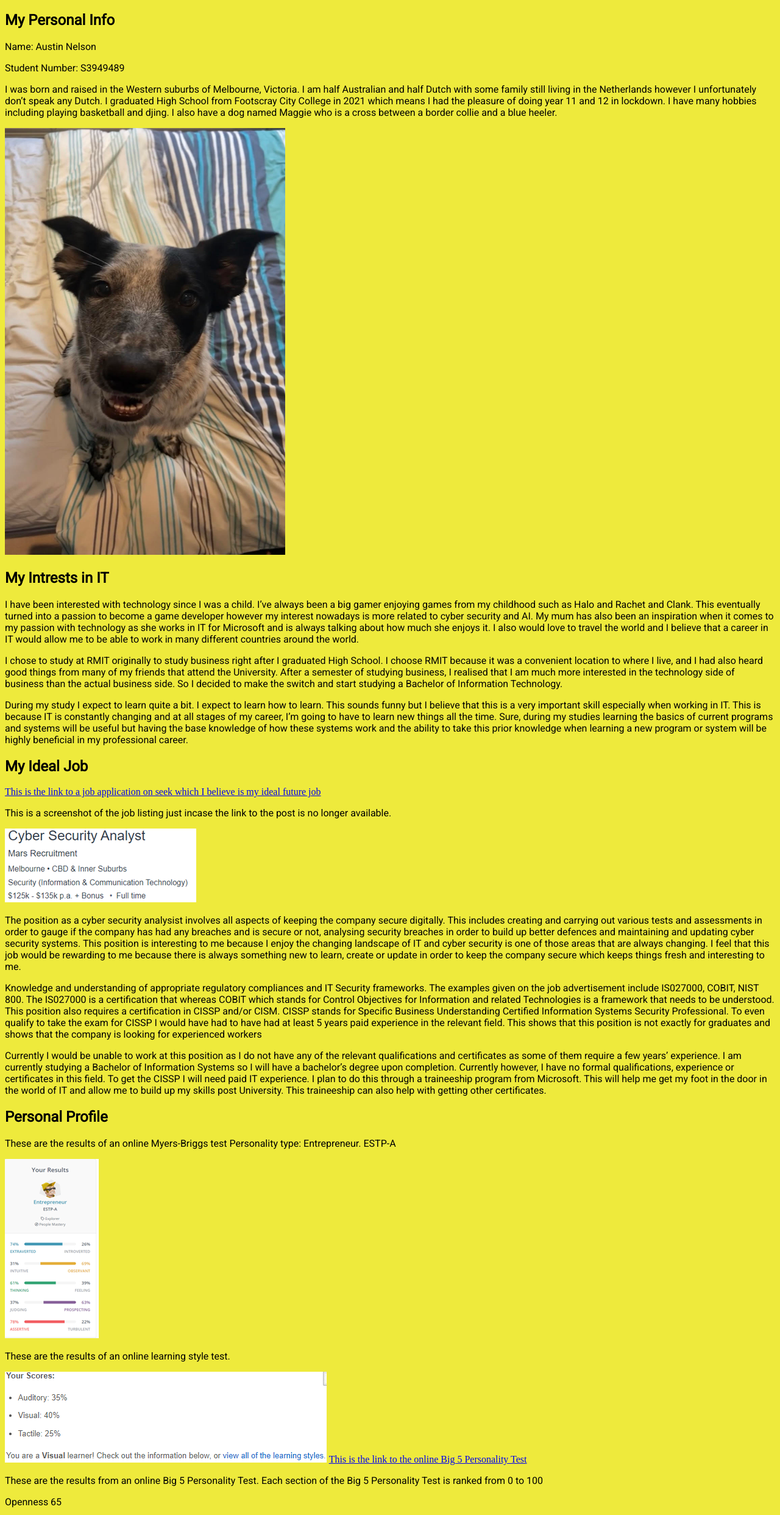
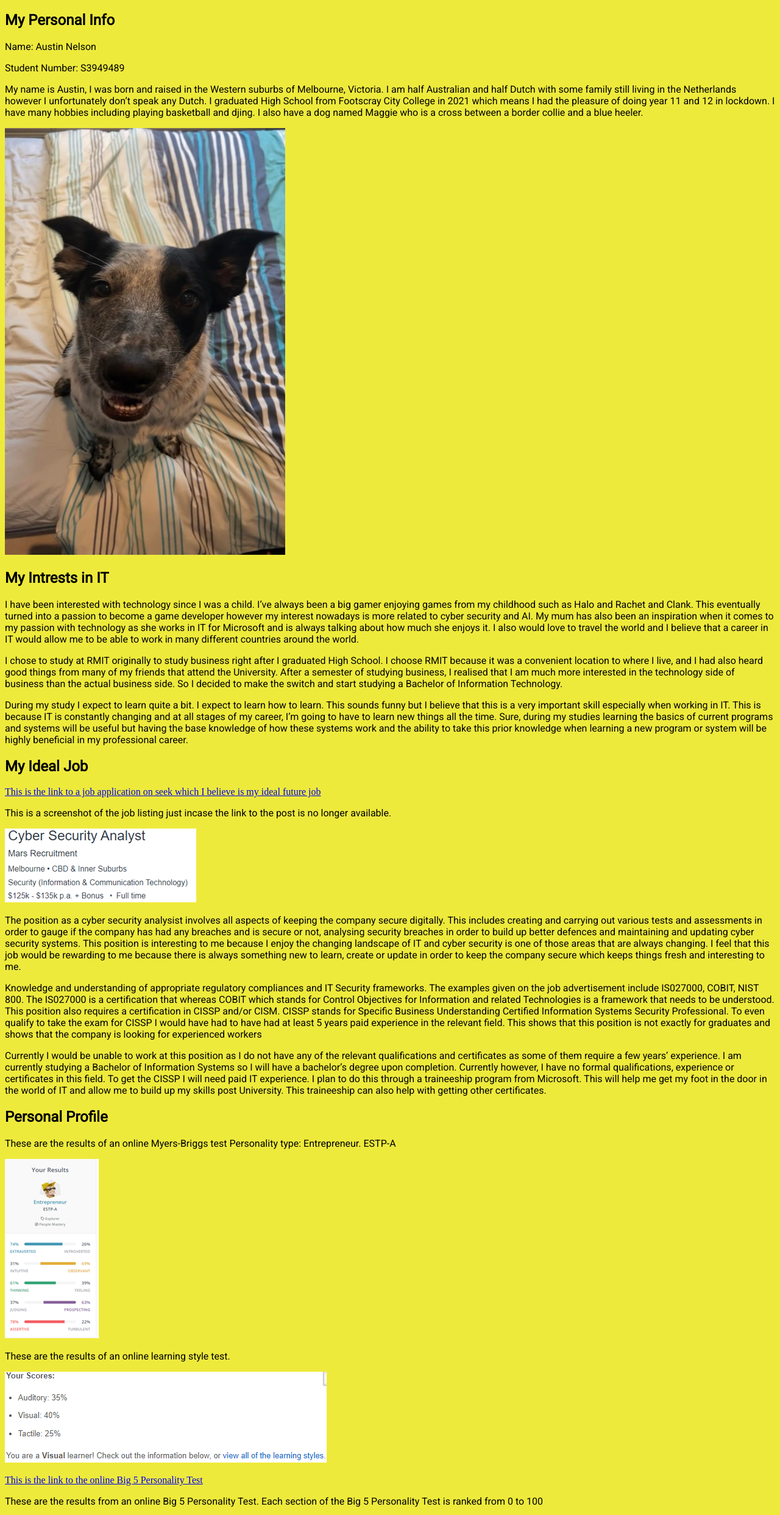
Before and after one commit to AustinNelson201/IT-Assignment-1, a plain HTML site: page index.html in a window 1280 px wide. Shown: the part 62-2547 px from the top of the page at 61% size. Drawn offline with Linux system fonts and the light colour scheme.

Commit message:
Update index.html

```diff
--- a/index.html
+++ b/index.html
@@ -22,7 +22,7 @@
 
 <p style="font-family: 'Roboto', sans-serif;">Name: Austin Nelson</p>
 <p style="font-family: 'Roboto', sans-serif;">Student Number: S3949489</p>
-<p style="font-family: 'Roboto', sans-serif;">I was born and raised in the Western suburbs of Melbourne, Victoria. I am half Australian and half Dutch with some family still living in the Netherlands however I unfortunately don’t speak any Dutch. I graduated High School from Footscray City College in 2021 which means I had the pleasure of doing year 11 and 12 in lockdown. I have many hobbies including playing basketball and djing. I also have a dog named Maggie who is a cross between a border collie and a blue heeler.</p>
+<p style="font-family: 'Roboto', sans-serif;">My name is Austin, I was born and raised in the Western suburbs of Melbourne, Victoria. I am half Australian and half Dutch with some family still living in the Netherlands however I unfortunately don’t speak any Dutch. I graduated High School from Footscray City College in 2021 which means I had the pleasure of doing year 11 and 12 in lockdown. I have many hobbies including playing basketball and djing. I also have a dog named Maggie who is a cross between a border collie and a blue heeler.</p>
 
 <img src="Maggie.png" alt="Picture of my dog Maggie" width="460" height="700">
 
@@ -47,7 +47,7 @@ Personality type: Entrepreneur. ESTP-A </p>
 <img src="Myers-Briggs.png" alt="Picture of results from Myers-Briggs Test">
 <p style="font-family: 'Roboto', sans-serif;">These are the results of an online learning style test.</p>
 <img src="Big 5.png" alt="Picture of the results from the online Big 5 Personality Test">
-<a href=https://www.truity.com/test/big-five-personality-test>This is the link to the online Big 5 Personality Test</a>
+<p><a href=https://www.truity.com/test/big-five-personality-test>This is the link to the online Big 5 Personality Test</a></p>
 <p style="font-family: 'Roboto', sans-serif;">These are the results from an online Big 5 Personality Test.
   Each section of the Big 5 Personality Test is ranked from 0 to 100
   <p style="font-family: 'Roboto', sans-serif;">Openness 65</p>
```
